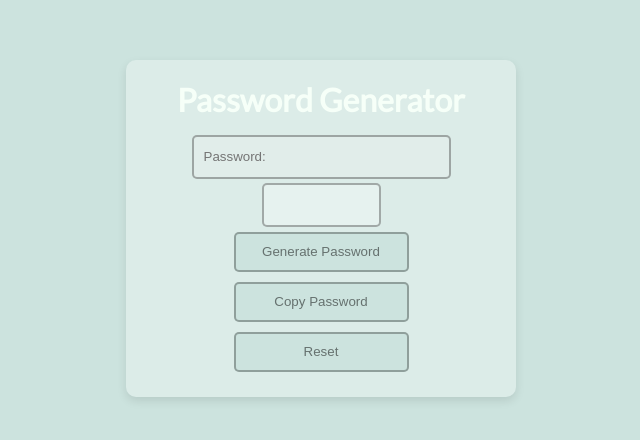
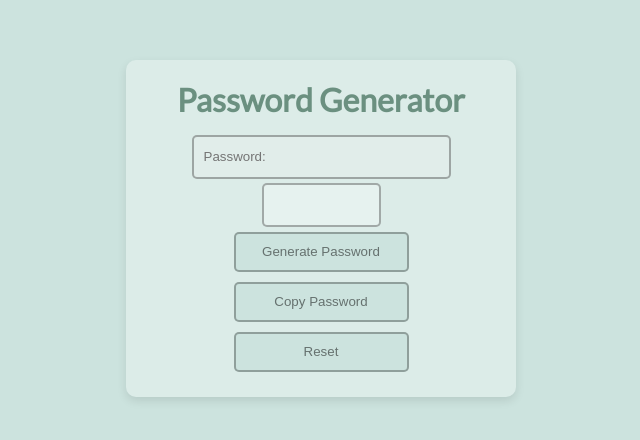
Before and after one commit to Juqutsu/Personal-Website, a website: page html/pwgen.html in a window 1280 px wide. Shown: the part 172-612 px from the top of the page, without its empty margins (319-959 px from the left). Drawn offline with Linux system fonts and the light colour scheme.

Commit message:
color change

```diff
--- a/css/pwgen.css
+++ b/css/pwgen.css
@@ -6,7 +6,7 @@
 }
 
 h1, p, a {
-    color: #f6fff8;
+    color: #6b9080;
     font-family: 'Lato', sans-serif;
 }
 
```
